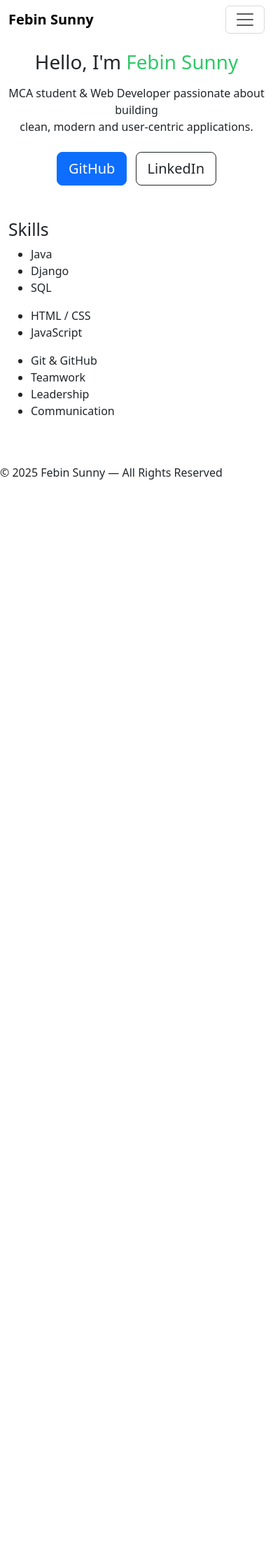
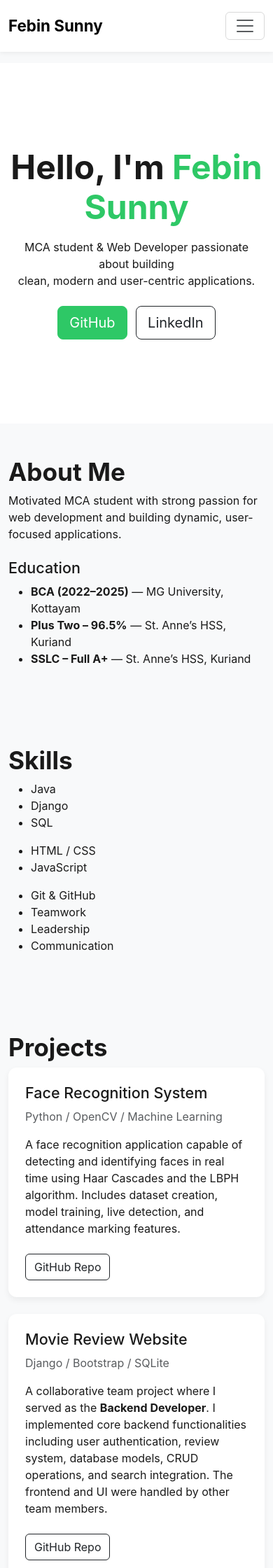
Before and after one commit to febiins/portfolio, a Flask app: page / in a window 390 px wide. Shown: the top 2240 px of the page at 70% size. Before the commit the page ends 685 px from the top, so only its background shows below. Run offline with Flask 3, Linux system fonts and the light colour scheme.

Commit message:
initial planned portfolio iscompleted further updations will be donr

```diff
--- a/app.py
+++ b/app.py
@@ -6,30 +6,5 @@ app = Flask(__name__)
 def index():
     return render_template("index.html")
 
-@app.route("/projects")
-def projects():
-    return render_template("projects.html")
-
-@app.route("/about")
-def about():
-    return render_template("about.html")
-
-@app.route("/contact", methods=["GET", "POST"])
-def contact():
-    if request.method == "POST":
-        name = request.form.get("name")
-        email = request.form.get("email")
-        message = request.form.get("message")
-
-        if not (name and email and message):
-            flash("Please fill all fields.", "danger")
-            return redirect(url_for("contact"))
-
-        flash("Message sent successfully!", "success")
-        print("Message received:", name, email, message)
-        return redirect(url_for("contact"))
-
-    return render_template("contact.html")
-
 if __name__ == "__main__":
     app.run(debug=True)
--- /dev/null
+++ b/static/css/style.css
@@ -0,0 +1,125 @@
+
+html, body {
+    height: 100%;
+}
+
+body {
+    display: flex;
+    flex-direction: column;
+}
+
+
+
+/* GLOBAL */
+body{
+    font-family: "Inter",system-ui, -apple-system, BlinkMacSystemFont, 'Segoe UI', Roboto, Oxygen, Ubuntu, Cantarell, 'Open Sans', 'Helvetica Neue', sans-serif;
+    background-color: #f8f9fa;
+    color: #1a1a1a;
+}
+/* NAVBAR */
+.navbar{
+    background: white;
+    padding: 15px 0;
+    box-shadow: 0 2px 6px rgba(0,0,0,0.06);
+}
+.navbar-brand{
+    font-size: 1.4rem;
+}
+/* HERO */
+.hero {
+    padding: 120px 0;
+    background: white;
+}
+
+.hero h1 {
+    font-size: 3rem;
+    font-weight: 700;
+}
+
+/* BUTTON */
+.btn-primary {
+    background-color: #2ec866;
+    border-color: #2ec866;
+}
+
+.btn-primary:hover {
+    background-color: #26b058;
+}
+
+/* TITLES */
+.section-title {
+    font-size: 2.2rem;
+    font-weight: 700;
+}
+
+/* PROJECT CARDS */
+.project-card {
+    border: none;
+    border-radius: 12px;
+    background: white;
+    box-shadow: 0 4px 10px rgba(0,0,0,0.06);
+    transition: 0.3s;
+}
+
+.project-card:hover {
+    transform: translateY(-6px);
+}
+
+/* CONTACT */
+.contact-section {
+    background: white;
+    padding: 80px 0;
+}
+
+/* FOOTER */
+footer {
+    background: #1a1a1a;
+    color: white;
+    padding: 25px 0;
+    text-align: center;
+    margin-top: auto;
+}
+
+/* DARK MODE */
+.dark-mode {
+    background-color: #121212 !important;
+    color: #e6e6e6 !important;
+}
+
+.dark-mode .navbar {
+    background-color: #1f1f1f !important;
+}
+
+.dark-mode .navbar a {
+    color: #e6e6e6 !important;
+}
+
+.dark-mode .hero {
+    background-color: #181818 !important;
+}
+
+.dark-mode .project-card {
+    background-color: #1e1e1e !important;
+    color: #e6e6e6 !important;
+    box-shadow: none;
+}
+
+.dark-mode .contact-section {
+    background-color: #181818 !important;
+}
+
+.dark-mode footer {
+    background-color: #000 !important;
+}
+
+.dark-mode input,
+.dark-mode textarea {
+    background-color: #2b2b2b !important;
+    color: white !important;
+    border: 1px solid #444 !important;
+}
+
+.dark-mode .btn-outline-dark {
+    color: white !important;
+    border-color: white !important;
+}
--- /dev/null
+++ b/static/js/main.js
@@ -0,0 +1,18 @@
+const togglebtn = document.getElementById("themeToggle");
+const body = document.body
+
+if(localStorage.getItem("theme")=="dark"){
+    body.classList.add("dark-mode");
+    togglebtn.textContent="☀️ Light";
+}
+
+togglebtn.addEventListener("click",()=>{
+    body.classList.toggle("dark-mode");
+    if (body.classList.contains("dark-mode")) {
+        toggleBtn.textContent = "☀️ Light";
+        localStorage.setItem("theme", "dark");
+    } else {
+        toggleBtn.textContent = "🌙 Dark";
+        localStorage.setItem("theme", "light");
+    }
+});
--- a/templates/base.html
+++ b/templates/base.html
@@ -25,10 +25,10 @@
 
         <div class="collapse navbar-collapse" id="navMenu">
             <ul class="navbar-nav ms-auto">
-                <li class="nav-item"><a class="nav-link fw-semibold" href="/">Home</a></li>
-                <li class="nav-item"><a class="nav-link fw-semibold" href="/projects">Projects</a></li>
-                <li class="nav-item"><a class="nav-link fw-semibold" href="/about">About</a></li>
-                <li class="nav-item"><a class="nav-link fw-semibold" href="/contact">Contact</a></li>
+                <li class="nav-item"><a class="nav-link fw-semibold" href="#homw">Home</a></li>
+                <li class="nav-item"><a class="nav-link fw-semibold" href="#projects">Projects</a></li>
+                <li class="nav-item"><a class="nav-link fw-semibold" href="#about">About</a></li>
+                <li class="nav-item"><a class="nav-link fw-semibold" href="#contact">Contact</a></li>
             </ul>
 
             <!-- Dark Mode Toggle -->
--- a/templates/index.html
+++ b/templates/index.html
@@ -1,23 +1,46 @@
 {% extends "base.html" %}
 {% block content %}
+
 <!-- INTRODUCTION SECTION -->
-<section class="hero text-center">
+<section id="home" class="hero text-center">
     <div class="container">
         <h1>Hello, I'm <span style="color:#2ec866;">Febin Sunny</span></h1>
         <p class="mt-3">
             MCA student & Web Developer passionate about building<br>
             clean, modern and user-centric applications.
         </p>
+
         <div class="mt-4">
             <a href="https://github.com/febiins" class="btn btn-primary btn-lg me-2" target="_blank">GitHub</a>
-            <a href="https://www.linkedin.com/in/febin-sunny-b226b4320" class="btn btn-outline-dark btn-lg" target="_blank">LinkedIn</a>
+            <a href="https://www.linkedin.com/in/febin-sunny-b226b4320" class="btn btn-outline-dark btn-lg" target="_blank" id="linkedin">LinkedIn</a>
         </div>
     </div>
+</section>
+<!-- END HERO -->
 
+
+<!-- ABOUT SECTION -->
+<section id="about" class="container py-5">
+    <h2 class="section-title">About Me</h2>
+
+    <p>
+        Motivated MCA student with strong passion for web development and building
+        dynamic, user-focused applications.
+    </p>
+
+    <h4 class="mt-4">Education</h4>
+    <ul>
+        <li><strong>BCA (2022–2025)</strong> — MG University, Kottayam</li>
+        <li><strong>Plus Two – 96.5%</strong> — St. Anne’s HSS, Kuriand</li>
+        <li><strong>SSLC – Full A+</strong> — St. Anne’s HSS, Kuriand</li>
+    </ul>
 </section>
+
+
 <!-- SKILLS SECTION -->
- <section class="container py-5">
+<section id="skills" class="container py-5">
     <h2 class="section-title">Skills</h2>
+
     <div class="row">
         <div class="col-md-4">
             <ul>
@@ -25,15 +48,15 @@
                 <li>Django</li>
                 <li>SQL</li>
             </ul>
+        </div>
 
-        </div>
         <div class="col-md-4">
             <ul>
                 <li>HTML / CSS</li>
                 <li>JavaScript</li>
             </ul>
+        </div>
 
-        </div>
         <div class="col-md-4">
             <ul>
                 <li>Git & GitHub</li>
@@ -41,9 +64,92 @@
                 <li>Leadership</li>
                 <li>Communication</li>
             </ul>
-
         </div>
     </div>
- </section>
+</section>
 
- {% endblock %}
+
+<!-- PROJECT SECTION -->
+<section id="projects" class="container py-5">
+    <h2 class="section-title">Projects</h2>
+
+    <div class="row g-4">
+
+        <!-- Face Recognition Project -->
+        <div class="col-md-6">
+            <div class="project-card p-4">
+                <h4>Face Recognition System</h4>
+                <p class="text-muted">Python / OpenCV / Machine Learning</p>
+
+                <p>
+                    A face recognition application capable of detecting and identifying faces in
+                    real time using Haar Cascades and the LBPH algorithm. Includes dataset creation,
+                    model training, live detection, and attendance marking features.
+                </p>
+
+                <a href="https://github.com/febiins/facerecognition.git"
+                   target="_blank"
+                   class="btn btn-outline-dark mt-2">
+                    <i class="bi bi-github"></i> GitHub Repo
+                </a>
+            </div>
+        </div>
+
+        <!-- Movie Review Project -->
+        <div class="col-md-6">
+            <div class="project-card p-4">
+                <h4>Movie Review Website</h4>
+                <p class="text-muted">Django / Bootstrap / SQLite</p>
+
+                <p>
+                    A collaborative team project where I served as the <strong>Backend Developer</strong>.
+                    I implemented core backend functionalities including user authentication,
+                    review system, database models, CRUD operations, and search integration.
+                    The frontend and UI were handled by other team members.
+                </p>
+
+                <a href="https://github.com/harrree/StarShip.git"
+                   target="_blank"
+                   class="btn btn-outline-dark mt-2">
+                    <i class="bi bi-github"></i> GitHub Repo
+                </a>
+            </div>
+        </div>
+
+    </div>
+</section>
+
+
+<!-- CONTACT SECTION -->
+<section id="contact" class="contact-section">
+    <div class="container">
+        <h2 class="section-title text-center">Contact Me</h2>
+
+        <div class="row justify-content-center">
+            <div class="col-md-6">
+
+                <form method="POST">
+                    <div class="mb-3">
+                        <label class="form-label">Your Name</label>
+                        <input name="name" class="form-control" required>
+                    </div>
+
+                    <div class="mb-3">
+                        <label class="form-label">Email</label>
+                        <input name="email" type="email" class="form-control" required>
+                    </div>
+
+                    <div class="mb-3">
+                        <label class="form-label">Message</label>
+                        <textarea name="message" rows="4" class="form-control" required></textarea>
+                    </div>
+
+                    <button class="btn btn-primary w-100">Send Message</button>
+                </form>
+
+            </div>
+        </div>
+    </div>
+</section>
+
+{% endblock %}
```
Also changed, not shown: templates/projects.html (deleted, +0 -49 lines).
